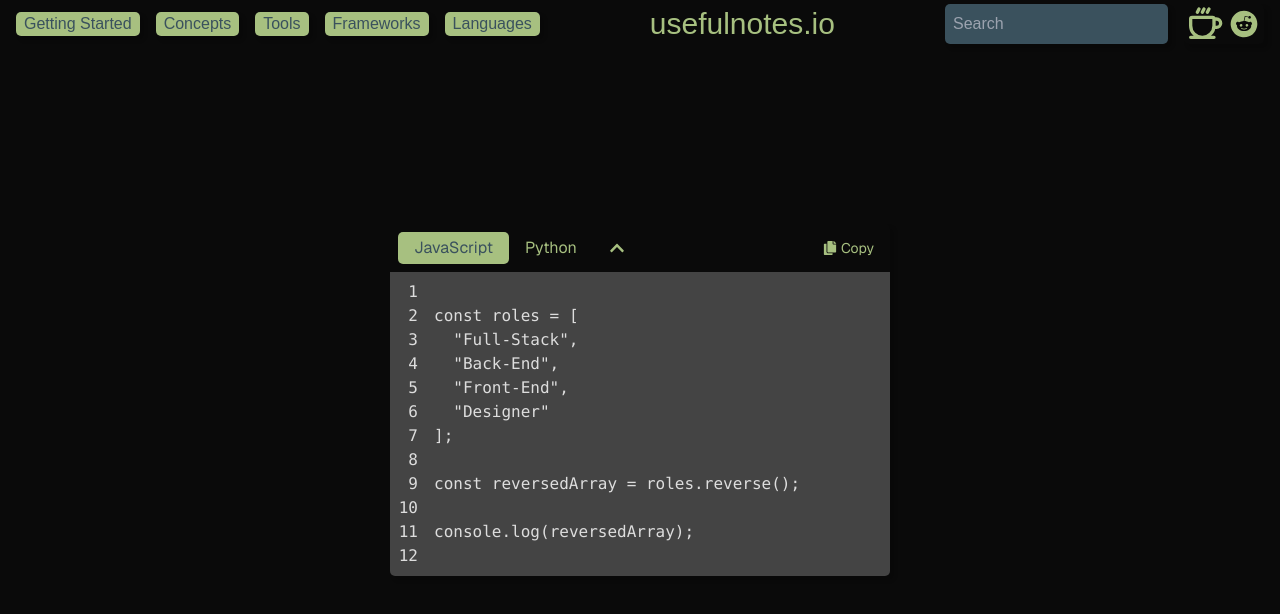
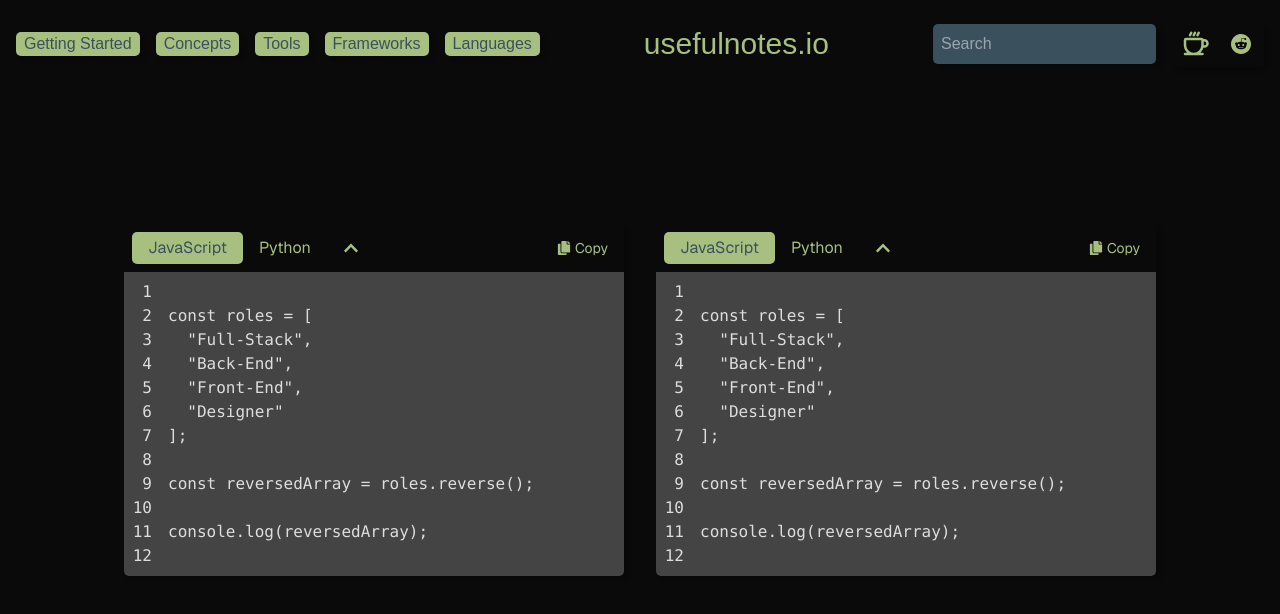
Before and after one commit to RealMrRabbit/usefulnotes.io, a Next.js app: page / in a window 1280 px wide. Shown: the top 614 px of the page. Built offline with nearby package versions, Linux system fonts and the light colour scheme.

Commit message:
further cleanup

```diff
--- a/app/components/nav-bar.tsx
+++ b/app/components/nav-bar.tsx
@@ -5,7 +5,7 @@ import SocialLinks from "./social-links";
 
 export default function NavBar() {
   return (
-    <div className="fixed top-0 left-0 w-full h-12 text-white flex items-center justify-between px-4 z-50">
+    <div className="fixed max-h-2 top-10 left-0 w-full h-12 text-white flex items-center justify-between px-4 z-50">
       {/* Left: Logo */}
 
       {/* Center: Navigation Buttons */}
--- a/app/components/social-links.tsx
+++ b/app/components/social-links.tsx
@@ -1,15 +1,28 @@
-import Image from 'next/image'
+import Image from 'next/image';
 import Coffee from '@/public/logos/coffee-svgrepo-com.svg';
 import Reddit from '@/public/logos/reddit-icon.svg';
 
 export default function SocialLinks() {
+
+  const heightWidth = 30
+
   return (
-      <div className='flex min-w-fit min-h-fit bg-component rounded-default shadow-default'>
-        <a href="www.google.com">
-            <Image className='h-10 w-10 filter-white' src={Coffee} alt="Arch" />
+    <div className="flex px-2 py-2 bg-component rounded-default shadow-default gap-4">
+      <a href="https://buymeacoffee.com/" className="flex items-center justify-center">
+        <Image
+          src={Coffee}
+          alt="Coffee Icon"
+          width={heightWidth}
+          height={heightWidth} // Adjust based on your box size
+        />
       </a>
-        <a href="www.google.com">
-            <Image className='h-10 w-10 filter-white' src={Reddit} alt="Arch" />
+      <a href="https://www.reddit.com" className="flex items-center justify-center">
+        <Image
+          src={Reddit}
+          alt="Reddit Icon"
+          width={heightWidth}
+          height={heightWidth} // Adjust based on your box size
+        />
       </a>
     </div>
   );
--- a/app/page.tsx
+++ b/app/page.tsx
@@ -1,6 +1,3 @@
-import Image from "next/image";
-import Button from "@/app/components/button";
-import Search from "./components/search";
 import NavBar from "./components/nav-bar";
 import CodeBlock from "./components/code-block";
 
@@ -35,7 +32,8 @@ print(reversed_array)
 
   return (
     <div className="grid grid-rows-[20px_1fr_20px] items-center justify-items-center min-h-screen p-8 pb-20 gap-16 sm:p-20 font-[family-name:var(--font-geist-sans)]">
-      <main className="flex flex-col gap-8 row-start-2 items-center sm:items-start">
+      <main className="flex flex-row gap-8 row-start-2 items-center sm:items-start">
+        <CodeBlock tabs={codeSnippets} collapsible={true} />
         <CodeBlock tabs={codeSnippets} collapsible={true} />
       </main>
     </div>
```
Lines whose indentation alone changed are shown as unchanged.
